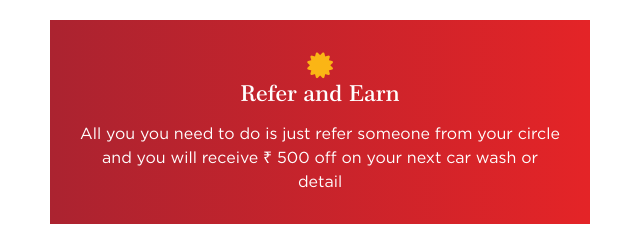
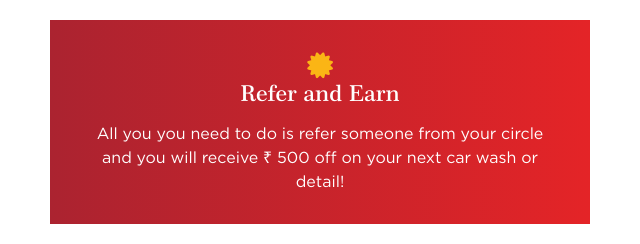
Before and after one commit to glitzzo/glitzzo.github.io, a plain HTML site: page index.html in a window 1280 px wide. Shown: the part 4940-5184 px from the top of the page, 320-960 px from the left. Drawn offline with Linux system fonts and the light colour scheme; files whose address does not match are found by name.

Commit message:
Update index.html

```diff
--- a/index.html
+++ b/index.html
@@ -445,7 +445,7 @@
 ">Refer and Earn</h5>
                                 <p style="
     color: white;
-">All you you need to do is just refer someone from your circle and you will receive ₹ 500 off on your next car wash or detail</p>
+">All you you need to do is refer someone from your circle and you will receive ₹ 500 off on your next car wash or detail!</p>
                             </div>
                         </div>
 
```
